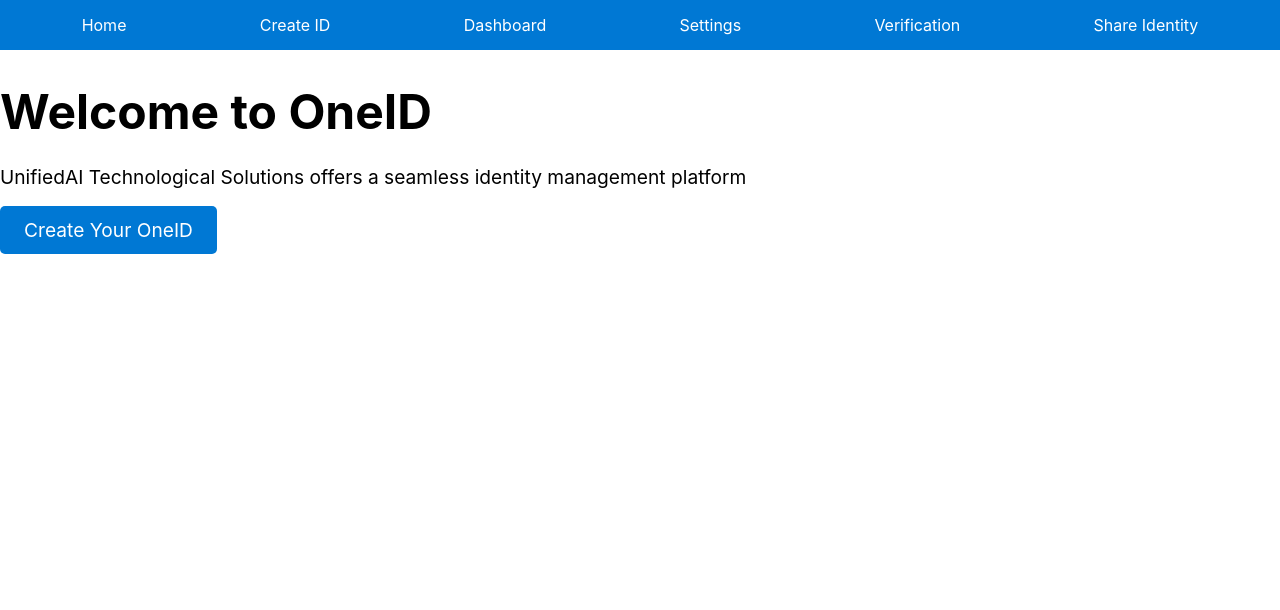
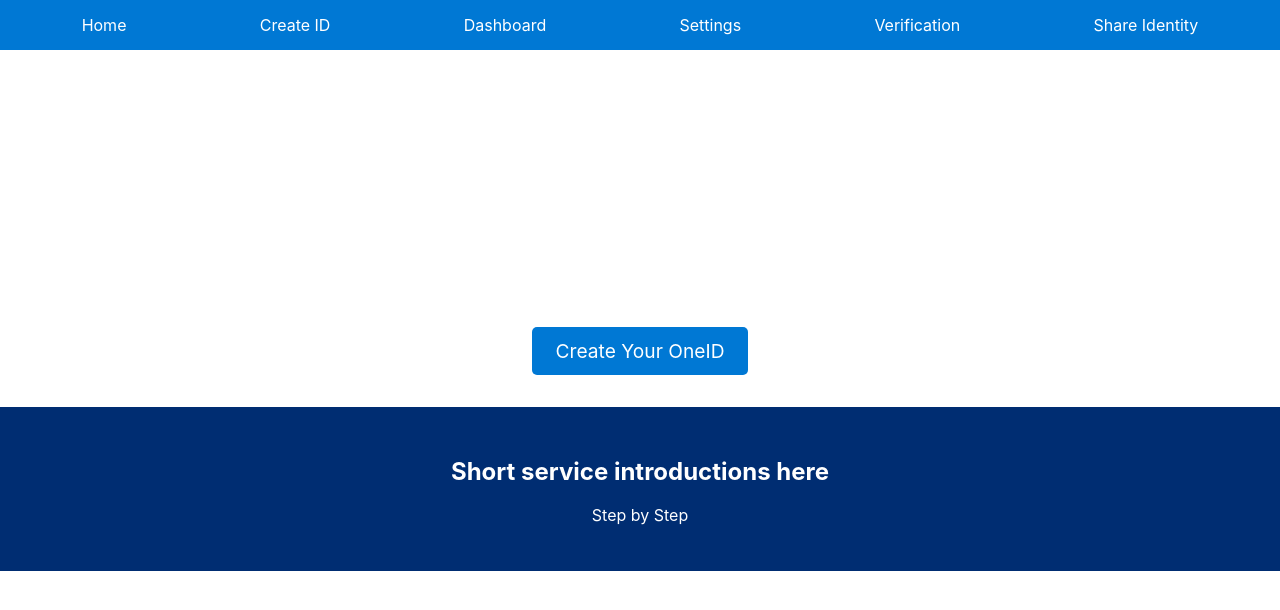
Before and after one commit to nvlt1/unifiedai-frontend, a React (Create React App) app in the folder oneidfrontend/: page / in a window 1280 px wide. Shown: the top 610 px of the page. Built offline with nearby package versions, Linux system fonts and the light colour scheme.

Commit message:
updated landing page, missing background images

```diff
--- a/oneidfrontend/src/pages/LandingPage.js
+++ b/oneidfrontend/src/pages/LandingPage.js
@@ -1,15 +1,26 @@
 import React from 'react';
 import { Link } from 'react-router-dom';
 import './LandingPage.scss';
+// import backgroundImage from '../../assets/background.png'; get the image and plug it into assets folder eventually
 
 const LandingPage = () => {
     return (
-        <div clsasName="landing-container">
-            <h1>Welcome to OneID</h1>
-            <p>UnifiedAI Technological Solutions offers a seamless identity management platform</p>
+        <div className="landing-container"
+            //  style={{ backgroundImage: `url(${backgroundImage})` }}
+            >
+
+            <h1 className="main-heading">OneID New Experience</h1>
+            <p className="sub-heading">UnifiedAI Technological Solutions</p>
             <Link to="/create-id" className="create-id-button">
             Create Your OneID
             </Link>
+            <div className="service-intro">
+                <h2>Short service introductions here</h2>
+                <p>Step by Step</p>
+            </div>
+            <footer className="footer">
+                <p>End Footnote</p>
+            </footer>
         </div>
     );
 };
--- a/oneidfrontend/src/pages/LandingPage.scss
+++ b/oneidfrontend/src/pages/LandingPage.scss
@@ -9,15 +9,28 @@
     padding: 20px;
 }
 
-h1 {
-    font-size: 3em;
-    margin-bottom: 0.5em;
+.main-heading {
+    font-size: 4em;
+    font-weight: bold;
+    color: white;
+    margin: 0.5em 0;
 }
 
-p {
-    font-size: 1.2em;
-    margin-bottom: 1.5em;
+.sub-heading {
+    font-size: 1.5em;
+    color: white;
+    margin-bottom: 2em;
 }
+
+// h1 {
+//     font-size: 3em;
+//     margin-bottom: 0.5em;
+// }
+
+// p {
+//     font-size: 1.2em;
+//     margin-bottom: 1.5em;
+// }
 
 .create-id-button {
     background-color: #0078D4;
@@ -31,3 +44,17 @@ p {
 .create-id-button:hover {
     background-color: #005a9e;
 }
+
+.service-intro {
+    background-color: #002d72;
+    color: white;
+    padding: 30px;
+    width: 100%;
+    margin-top: 2em;
+}
+
+.footer {
+    margin-top: 2em;
+    color: white;
+    padding: 20px;
+}
```
